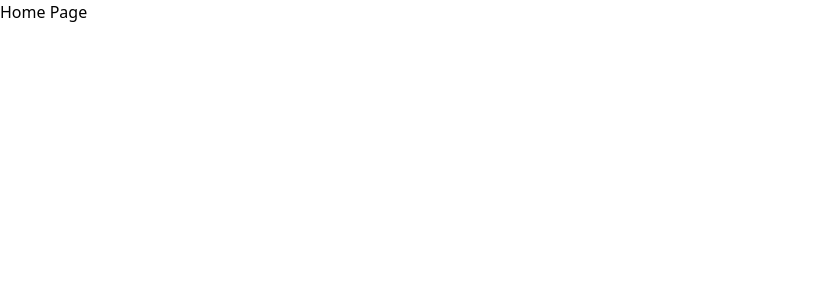
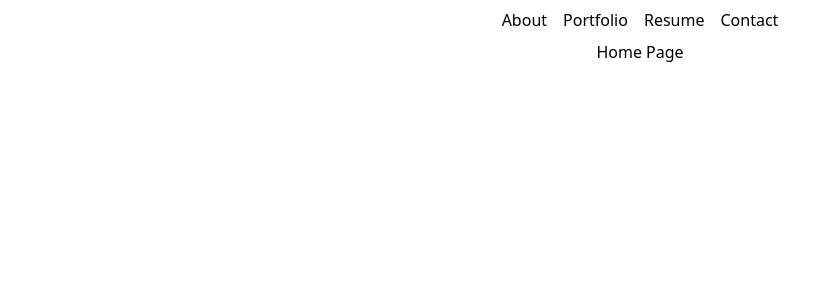
Before and after one commit to kadirbalkaya10/Challange20-ReactPortfolio, a React (Vite) app: page / in a window 1280 px wide. Shown: the top 300 px of the page, without its empty margins (0-840 px from the left). Built offline with nearby package versions, Linux system fonts and the light colour scheme.

Commit message:
Rendering navbar

```diff
--- a/src/App.jsx
+++ b/src/App.jsx
@@ -1,10 +1,12 @@
 import { Outlet } from "react-router-dom";
+import Navbar from "./components/Navbar/Navbar";
 
 function App() {
   return (
-    <div className='container'>
+    <main className='flex justify-center items-center flex-col'>
+      <Navbar />
       <Outlet />
-    </div>
+    </main>
   );
 }
 
```
